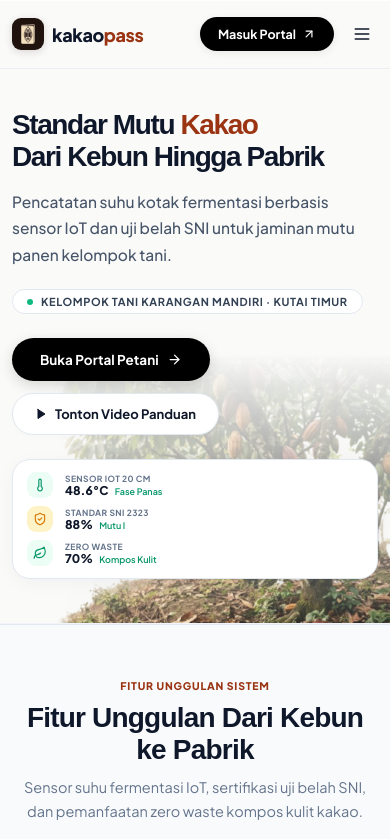
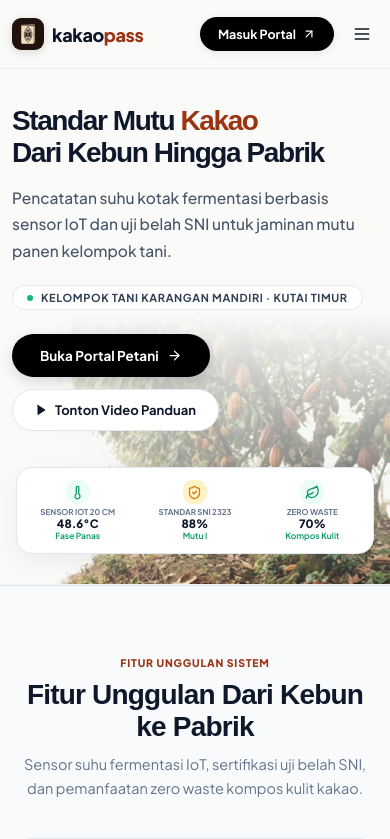
Before and after one commit to RafiAbdurrohim/kakao-pass, a Next.js app: page / in a window 390 px wide. Shown: the top 839 px of the page. Built offline with nearby package versions, Linux system fonts and the light colour scheme.

Commit message:
fix(landing): elevate centered telemetry dock ~25% above fold and fix mobile layout

```diff
--- a/app/kp.css
+++ b/app/kp.css
@@ -1128,15 +1128,15 @@
 .btn-concept-login.mobile{justify-content:center;margin-top:6px}
 
 /* Full-Screen Conceptzilla Hero Canvas */
-.concept-hero-section{position:relative;width:100%;min-height:100vh;min-height:100dvh;display:flex;flex-direction:column;justify-content:space-between;padding-top:100px;padding-bottom:32px;background-color:#fafaf9;border-bottom:1px solid #f1f5f9;overflow:hidden}
-.concept-hero-inner{width:min(1320px,calc(100% - 64px));margin:0 auto;display:flex;flex-direction:column;justify-content:space-between;flex:1;min-height:calc(100vh - 132px);min-height:calc(100dvh - 132px);position:relative;z-index:2}
+.concept-hero-section{position:relative;width:100%;min-height:100vh;min-height:100dvh;display:flex;flex-direction:column;justify-content:space-between;padding-top:84px;padding-bottom:24px;background-color:#fafaf9;border-bottom:1px solid #f1f5f9;overflow:hidden}
+.concept-hero-inner{width:min(1320px,calc(100% - 64px));margin:0 auto;display:flex;flex-direction:column;justify-content:space-between;flex:1;min-height:calc(100vh - 108px);min-height:calc(100dvh - 108px);position:relative;z-index:2}
 
 /* Pohon Kakao Cutout di Sisi Kanan (Kanan Utuh, Full Bleed ke Tepi Layar) */
 .concept-hero-tree-frame{position:absolute;top:68px;right:0;bottom:0;height:calc(100% - 68px);max-width:58vw;pointer-events:none;z-index:1;display:flex;align-items:flex-start;justify-content:flex-end}
 .concept-hero-tree-render{width:auto;height:100%;max-width:100%;object-fit:contain;object-position:right top;filter:drop-shadow(0 20px 40px rgba(15,23,42,.05))}
 
 /* Left Content Area */
-.concept-hero-left-copy{max-width:660px;position:relative;z-index:2;margin-top:auto;margin-bottom:auto;padding:24px 0}
+.concept-hero-left-copy{max-width:660px;position:relative;z-index:2;margin-top:auto;margin-bottom:auto;padding:20px 0 10px}
 .concept-main-title{font-size:clamp(32px,3.8vw,50px);font-weight:800;line-height:1.14;letter-spacing:-1.4px;color:#0f172a;margin:0 0 16px}
 .title-cocoa-accent{color:#9a3412;display:inline-block}
 .concept-lead-text{font-size:15.5px;line-height:1.7;color:#475569;margin:0 0 20px;font-weight:500}
@@ -1151,16 +1151,17 @@
 /* Full-Width Section 2 (Standar Pascapanen) */
 .concept-features-full-section{position:relative;width:100%;background-color:#f8fafc;border-top:1px solid #e2e8f0;padding:64px 0 84px}
 
-/* Hero Section Telemetry Dock Bar */
-.concept-hero-dock-wrap{margin-top:28px;position:relative;z-index:5}
-.concept-stepped-dock{display:inline-flex;align-items:center;background-color:#ffffff;border:1px solid #e2e8f0;border-radius:99px;padding:8px 20px;gap:18px;box-shadow:0 4px 18px rgba(15,23,42,.04)}
+/* Centered Stepped Telemetry Dock (Tengah Bawah Naik ~25%) */
+.concept-hero-dock-wrap{display:flex;justify-content:center;align-items:center;margin-top:auto;margin-bottom:12px;position:relative;z-index:10;padding:0 16px;width:100%}
+.concept-stepped-dock{display:inline-flex;align-items:center;background-color:#ffffff;border:1px solid #e2e8f0;border-radius:99px;padding:9px 26px;gap:20px;box-shadow:0 8px 24px rgba(15,23,42,.06)}
 .dock-cell{display:flex;align-items:center;gap:10px}
 .dock-icon-box{width:32px;height:32px;border-radius:9px;display:grid;place-items:center;flex-shrink:0}
 .dock-icon-box.green{background:#ecfdf5;color:#059669}
 .dock-icon-box.amber{background:#fef3c7;color:#d97706}
+.dock-text-group{display:flex;flex-direction:column}
 .dock-label{display:block;font-size:10px;font-weight:700;color:#64748b;text-transform:uppercase;letter-spacing:.4px}
-.dock-val{display:block;font-size:14.5px;font-weight:800;color:#0f172a;line-height:1.2}
-.dock-val small{font-size:10.5px;font-weight:600;color:#059669}
+.dock-val{display:block;font-size:14px;font-weight:800;color:#0f172a;line-height:1.2}
+.dock-val small{font-size:10.5px;font-weight:600;color:#059669;margin-left:4px}
 .dock-divider{width:1px;height:26px;background:#e2e8f0}
 
 /* Section Shared */
@@ -1286,15 +1287,15 @@
   .concept-hero-tree-frame{top:auto;bottom:0;right:0;width:100%;max-width:540px;height:360px;opacity:.88;mask-image:linear-gradient(to top,rgba(0,0,0,1) 0%,rgba(0,0,0,.7) 45%,rgba(0,0,0,0) 100%);-webkit-mask-image:linear-gradient(to top,rgba(0,0,0,1) 0%,rgba(0,0,0,.7) 45%,rgba(0,0,0,0) 100%)}
   .concept-hero-left-copy{max-width:100%;padding-bottom:20px}
   .concept-main-title{font-size:32px}
-  .concept-hero-dock-wrap{margin-top:24px;width:100%}
-  .concept-stepped-dock{width:100%;display:grid;grid-template-columns:repeat(3,1fr);gap:10px;padding:12px 14px;border-radius:18px}
+  .concept-hero-dock-wrap{margin-top:20px;margin-bottom:8px}
+  .concept-stepped-dock{width:100%;max-width:620px;display:grid;grid-template-columns:repeat(3,1fr);gap:8px;padding:12px 14px;border-radius:20px}
   .dock-divider{display:none}
-  .dock-cell{flex-direction:column;align-items:center;text-align:center;gap:6px}
+  .dock-cell{flex-direction:column;align-items:center;text-align:center;gap:5px}
+  .dock-text-group{display:flex;flex-direction:column;align-items:center}
   .dock-icon-box{width:28px;height:28px}
   .dock-label{font-size:9px}
   .dock-val{font-size:13px}
-  .dock-val small{display:block;font-size:9.5px}
-  .concept-features-full-section{padding-bottom:48px;padding-top:48px}
+  .dock-val small{display:block;font-size:9.5px;margin-left:0}
   .concept-feature-grid{grid-template-columns:1fr;gap:16px}
   .concept-video-split{grid-template-columns:1fr;grid-template-areas:"header" "video" "steps";gap:18px}
   .concept-video-steps{margin-top:0}
@@ -1320,12 +1321,13 @@
   .concept-hero-section{padding-top:84px;padding-bottom:24px}
   .concept-hero-tree-frame{top:auto;bottom:0;right:0;width:100%;max-width:100%;height:270px;opacity:.85;mask-image:linear-gradient(to top,rgba(0,0,0,1) 0%,rgba(0,0,0,.6) 40%,rgba(0,0,0,0) 100%);-webkit-mask-image:linear-gradient(to top,rgba(0,0,0,1) 0%,rgba(0,0,0,.6) 40%,rgba(0,0,0,0) 100%)}
   .concept-main-title{font-size:28px}
-  .concept-stepped-dock{grid-template-columns:repeat(3,1fr);padding:10px 8px;gap:6px}
-  .dock-cell{gap:4px}
-  .dock-icon-box{width:26px;height:26px}
-  .dock-label{font-size:8.5px}
-  .dock-val{font-size:12px}
-  .dock-val small{font-size:9px}
+  .concept-hero-dock-wrap{margin-top:16px;margin-bottom:6px;padding:0 4px}
+  .concept-stepped-dock{grid-template-columns:repeat(3,1fr);padding:10px 4px;gap:4px;border-radius:16px}
+  .dock-cell{gap:3px;padding:2px}
+  .dock-icon-box{width:24px;height:24px}
+  .dock-label{font-size:8px;letter-spacing:0}
+  .dock-val{font-size:11.5px}
+  .dock-val small{font-size:8.5px}
   .zw-concept-photo-wrap{aspect-ratio:auto;height:240px}
   .zw-concept-badge{padding:10px 14px;bottom:12px;left:12px;right:12px;max-width:calc(100% - 24px)}
   .zw-point-row{padding:13px 15px}
@@ -1335,12 +1337,6 @@
   .footer-grid-layout{grid-template-columns:1fr;gap:24px}
   .footer-bottom-row{flex-direction:column;text-align:center;gap:8px}
   .video-step-item{padding:12px 14px}
-}
-
-@media(max-width:440px){
-  .concept-stepped-dock{grid-template-columns:1fr;gap:8px;padding:12px 14px}
-  .dock-cell{flex-direction:row;align-items:center;text-align:left;gap:12px}
-  .dock-val small{display:inline;margin-left:4px}
 }
 
 /* ==========================================================================
--- a/app/page.tsx
+++ b/app/page.tsx
@@ -219,16 +219,22 @@ export default function Home() {
                 <span>Tonton Video Panduan</span>
               </button>
             </div>
+          </div>
 
-            {/* Telemetry Dock Bar (Dipindah ke Hero Section, Tanpa Tombol Kelola Batch) */}
+          {/* Centered Stepped Telemetry Dock (Tengah Bawah Naik ~25%) */}
           <div className="concept-hero-dock-wrap">
-              <div className="concept-stepped-dock">
+            <motion.div
+              className="concept-stepped-dock"
+              initial={{ opacity: 0, y: 16 }}
+              animate={{ opacity: 1, y: 0 }}
+              transition={{ duration: 0.5, delay: 0.15, ease: [0.16, 1, 0.3, 1] }}
+            >
               {/* Dock Item 1 */}
               <div className="dock-cell">
                 <div className="dock-icon-box green">
-                    <Thermometer size={14} />
+                  <Thermometer size={15} />
                 </div>
-                  <div>
+                <div className="dock-text-group">
                   <span className="dock-label">Sensor IoT 20 cm</span>
                   <strong className="dock-val">48.6°C <small>Fase Panas</small></strong>
                 </div>
@@ -239,9 +245,9 @@ export default function Home() {
               {/* Dock Item 2 */}
               <div className="dock-cell">
                 <div className="dock-icon-box amber">
-                    <ShieldCheck size={14} />
+                  <ShieldCheck size={15} />
                 </div>
-                  <div>
+                <div className="dock-text-group">
                   <span className="dock-label">Standar SNI 2323</span>
                   <strong className="dock-val">88% <small>Mutu I</small></strong>
                 </div>
@@ -252,15 +258,14 @@ export default function Home() {
               {/* Dock Item 3 */}
               <div className="dock-cell">
                 <div className="dock-icon-box green">
-                    <Leaf size={14} />
+                  <Leaf size={15} />
                 </div>
-                  <div>
+                <div className="dock-text-group">
                   <span className="dock-label">Zero Waste</span>
                   <strong className="dock-val">70% <small>Kompos Kulit</small></strong>
                 </div>
               </div>
-              </div>
-            </div>
+            </motion.div>
           </div>
         </div>
       </section>
```
Lines whose indentation alone changed are shown as unchanged.
